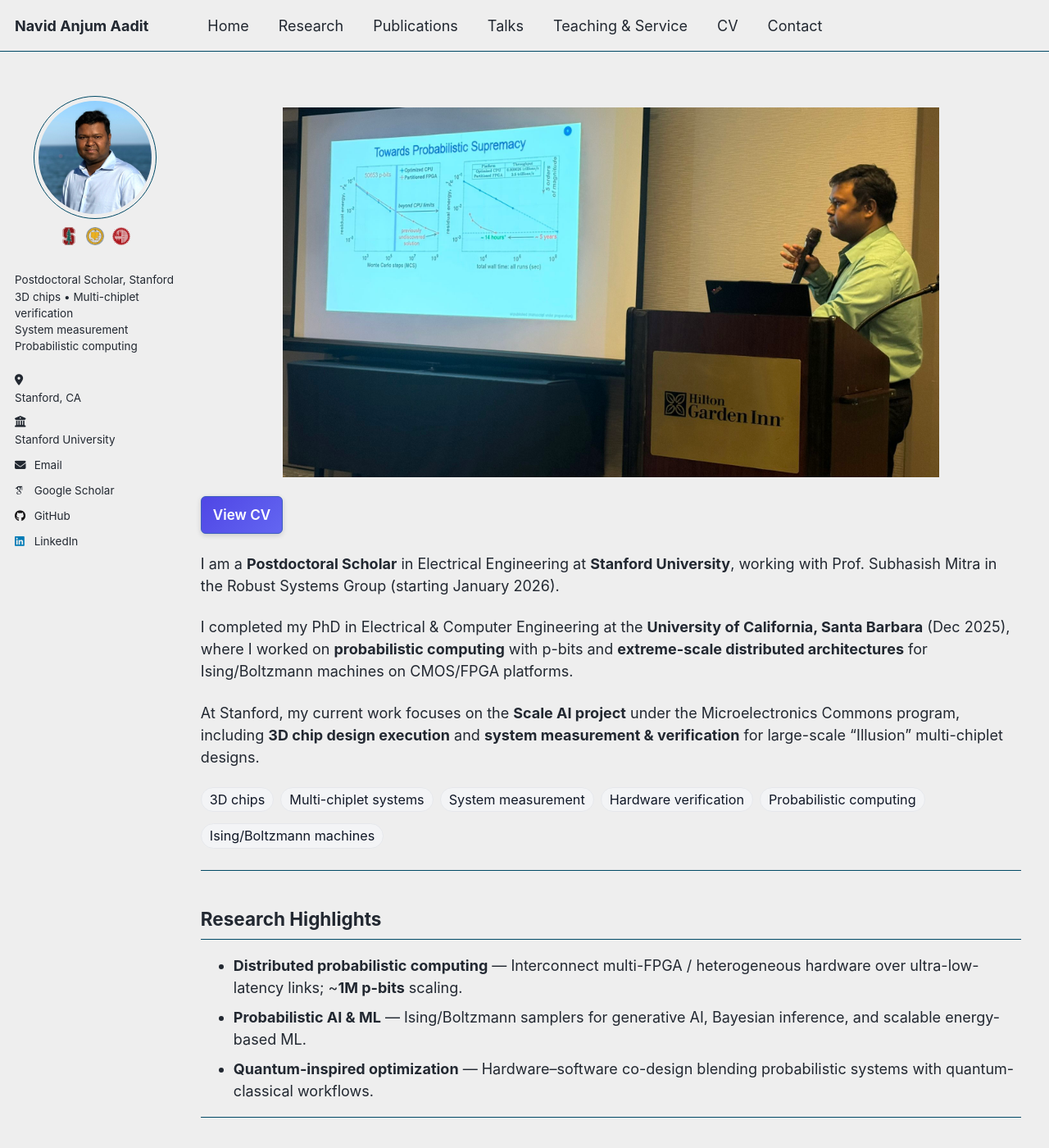
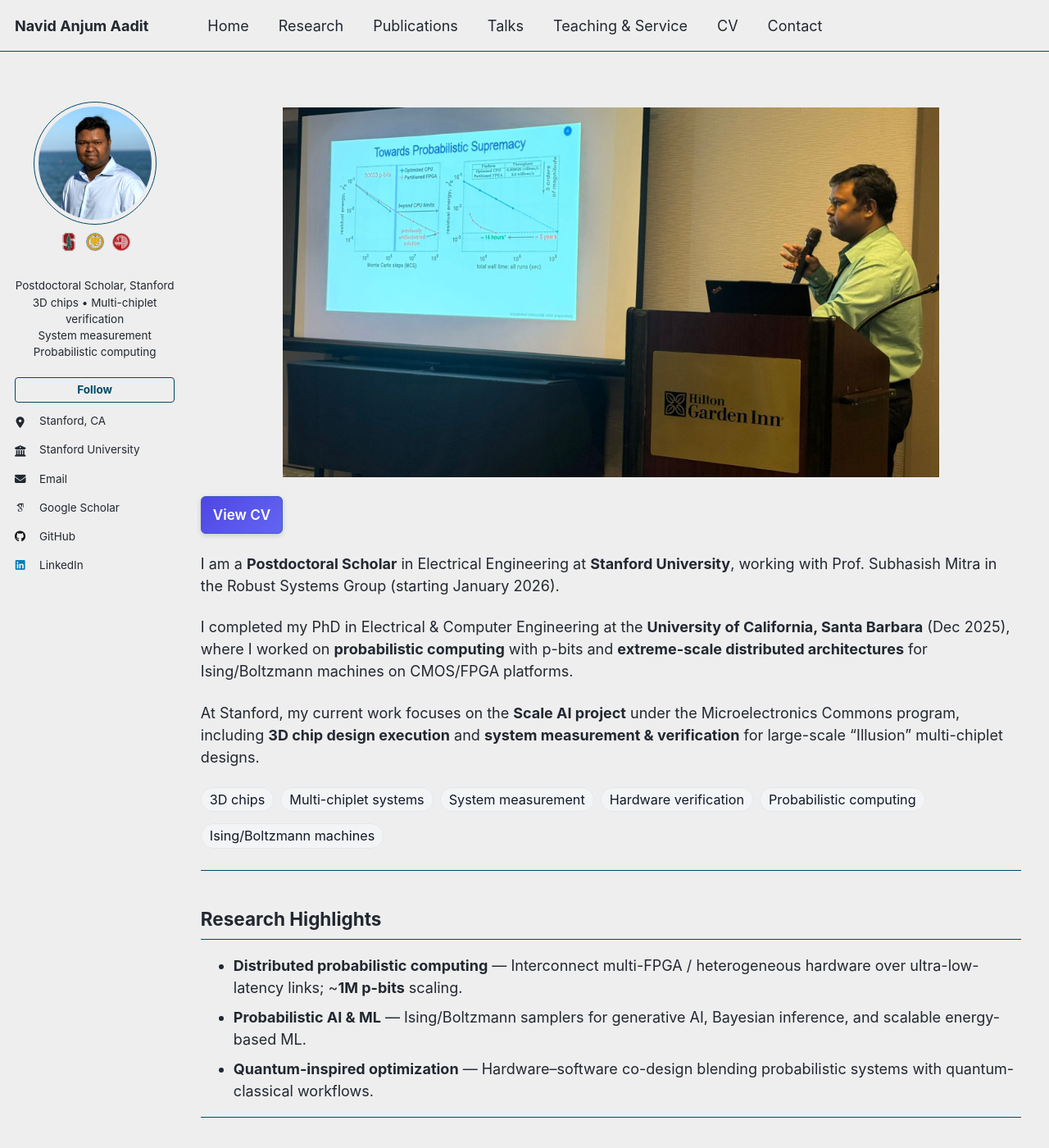
Before and after one commit to navidaadit/navidaadit.github.io, a Jekyll site: the page built from _pages/about.md, in a window 1280 px wide and 1400 px high. Shown: the whole window at 82% size. Built offline with Jekyll 4.4.1, drawn with Linux system fonts in a browser that asks for light colours; some web fonts are replaced.

Commit message:
Update _custom.scss

```diff
--- a/_sass/_custom.scss
+++ b/_sass/_custom.scss
@@ -33,22 +33,20 @@
 .page::after { content: ""; display: block; clear: both; }
 
 /* ===========================================================
-   AUTHOR SIDEBAR ADJUSTMENTS
-   (Avatar/Logos = Centered | Text = Left)
+   AUTHOR SIDEBAR — HYBRID ALIGNMENT & LINK FIX
    =========================================================== */
 
-/* 1. Center the Avatar Image Container */
+/* 1. Center the Avatar */
 .author__avatar {
   display: block;
-  text-align: center !important; /* Forces the img to center */
+  text-align: center !important;
 }
-
 .author__avatar img {
   width: 150px;
   height: 150px;
   object-fit: cover;
   border-radius: 50%;
-  margin: 0 auto; /* Physical centering */
+  margin: 0 auto;
   display: block;
 }
 
@@ -56,7 +54,7 @@
 .sidebar .affil-logos {
   display: flex !important;
   width: 100% !important;
-  justify-content: center !important; /* Center the icons */
+  justify-content: center !important;
   align-items: center !important;
   gap: 10px !important;
   line-height: 1 !important;
@@ -64,7 +62,6 @@
   padding: 0 !important;
   flex-wrap: nowrap !important;
 }
-
 .sidebar .affil-logo {
   width: 22px;
   height: 22px;
@@ -72,31 +69,61 @@
   display: block !important;
 }
 
-/* 3. Keep Name, Bio, and Details LEFT Aligned */
+/* 3. Center the Name and Bio Text */
 .sidebar .author__content,
 .sidebar .author__bio,
 .sidebar .author__name {
-  text-align: left !important;
+  text-align: center !important;
   width: 100%;
 }
 
-/* 4. Keep Location/Links LEFT Aligned */
+/* 4. LEFT ALIGN Links & Fix "New Line" Issue */
 .sidebar .author__urls-wrapper,
 .sidebar .author__urls {
   text-align: left !important;
   width: 100%;
 }
 
+/* --- FLEXBOX FIX: Forces Icon and Text to stay on same line --- */
+.sidebar .author__urls li {
+  display: flex !important;
+  align-items: center !important; /* Vertically align icon and text */
+  flex-direction: row !important;
+  flex-wrap: nowrap !important;
+  margin-bottom: 6px !important;
+}
+
+/* Fix the Icon spacing */
+.sidebar .author__urls li i,
+.sidebar .author__urls li .fa-fw {
+  flex-shrink: 0 !important;
+  width: 20px !important; /* Fixed width prevents jitter */
+  text-align: center !important;
+  margin-right: 10px !important; /* Space between icon and text */
+  display: inline-block !important;
+}
+
+/* Fix the Link text */
+.sidebar .author__urls li a,
+.sidebar .author__urls li span {
+  flex: 1 !important; /* Text takes remaining width */
+  display: inline-block !important;
+  text-align: left !important;
+  width: auto !important;
+}
+
+/* Follow Button Wrapper */
+.author__urls-wrapper .btn {
+  display: block;
+  width: 100%;
+  text-align: center;
+  margin-bottom: 10px;
+}
+
 /* Mobile adjustments */
 @media (max-width: 640px){
   .author__avatar img { width: 110px; height: 110px; }
-
-  /* On mobile, usually looks better if bio centers under the centered image,
-     but if you strictly want left everywhere, keep this: */
-  .author__content, .author__bio {
-      text-align: left !important;
-      margin-top: 8px;
-  }
+  .author__content, .author__bio { text-align: center !important; margin-top: 8px; }
 }
 
 /* Remove built-in hero */
@@ -157,7 +184,6 @@
   border: 1px solid #e5e7eb;
   background: #f7fafc;
 }
-
 .figure-card img {
   display:block;
   width:100% !important;
@@ -290,6 +316,7 @@
 .footer-bar a:not(.no-link-style):hover, .footer-bar a:not(.no-link-style):focus-visible { color: #1d4ed8 !important; }
 .page__content a:not(.btn--cv):not(.no-link-style):active, .footer-bar a:not(.no-link-style):active { color: #1e40af !important; }
 
+/* Follow Button Wrapper */
 .author__urls-wrapper { text-align: initial !important; }
 @media (max-width:1023px){
   .author__urls-wrapper{
```
